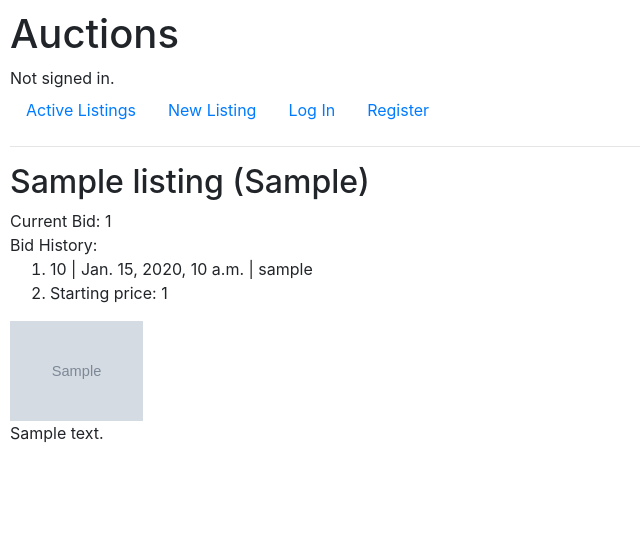
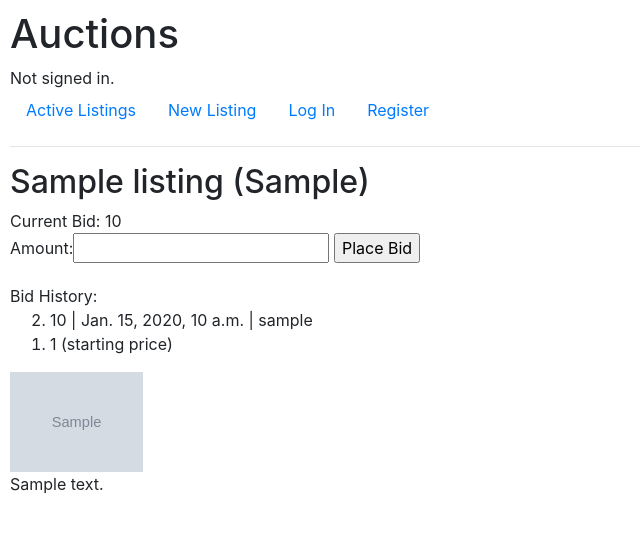
Before and after one commit to jacobsHandling/commerce, a Django app: page /listing/1 in a window 1280 px wide. Shown: the top 533 px of the page, without its empty margins (0-640 px from the left). Run offline with Django 3.2, Linux system fonts and the light colour scheme; tables that the repository leaves empty hold one stand-in row (values such as "Sample post"); grey boxes marked "Sample" are stand-in pictures; some libraries are stand-ins or nearby versions.

Commit message:
Implement bidding functionality

```diff
--- a/auctions/forms.py
+++ b/auctions/forms.py
@@ -1,6 +1,6 @@
 from django import forms
 from django.forms import ModelForm, TextInput, EmailInput
-from .models import Listing
+from .models import Listing, Bid
 
 # So when we handle a model instance in a view, we typically
 # retrieve it from the database. When we’re dealing with a form we
@@ -15,4 +15,9 @@ from .models import Listing
 class ListingForm(ModelForm):
     class Meta:
         model = Listing
-        fields = ['title', 'category','current_bid', 'image_url', 'description']
+        fields = ['title', 'category','current_price', 'image_url', 'description']
+
+class PartialBidForm(ModelForm):
+    class Meta:
+        model = Bid
+        fields = ['amount']
--- a/auctions/models.py
+++ b/auctions/models.py
@@ -19,8 +19,11 @@ class User(AbstractUser):
 class Bid(models.Model):
     amount = models.IntegerField()
     user = models.ForeignKey(User, on_delete=models.CASCADE, related_name="bids")
-    listing_id = models.ForeignKey('Listing', on_delete=models.CASCADE, related_name="bids")
+    listing = models.ForeignKey('Listing', on_delete=models.CASCADE, related_name="bids")
     time = models.DateTimeField(auto_now_add=True)
+
+    class Meta:
+        ordering = ('-time',)
 
     def __str__(self):
         return f"{self.amount} / {self.user} / {self.time}"
@@ -29,7 +32,7 @@ class Listing(models.Model):
     title = models.CharField(max_length=64)
     description = models.TextField(max_length=512)
     # current_bid = models.ForeignKey(Bid, related_name="listing")
-    current_bid = models.IntegerField()
+    current_price = models.IntegerField()
     starting_bid = models.IntegerField()
     image_url = models.URLField(blank=True, max_length=512)
     # category = models.ManyToManyField(Category, blank=True, related_name="listings")
--- a/auctions/templates/auctions/index.html
+++ b/auctions/templates/auctions/index.html
@@ -16,7 +16,7 @@
                     <div class="card-body">
                         <h3 class="card-title">{{ listing.title }}</h3>
                         <p class="card-text">
-                            Current Bid: {{ listing.current_bid }} <br>
+                            Current Bid: {{ listing.current_price }} <br>
                             Description: {{ listing.description }} <br>
                         </p>
                         <a href="{% url 'listing' listing.id %}" class="btn btn-primary">View Listing</a>
--- a/auctions/templates/auctions/listing.html
+++ b/auctions/templates/auctions/listing.html
@@ -4,8 +4,12 @@
 
 <h2>{{ listing.title  }} {% if listing.category %} ({{ listing.category }}) {% endif %}</h2>
     <div>
-        Current Bid: {{ listing.current_bid }}
+        Current Bid: {{ listing.current_price }}
+    </div>
+    <div>
         {% if user.is_authenticated %}
+
+            <!-- Option to watch/unwantch the item if user is signed in-->
             <form action="{% url 'watchlist-action' %}" method="post">
                 {% csrf_token %}
                 <input type="hidden" name="listing_id" value={{ listing.id }}>
@@ -16,19 +20,32 @@
                     <input type="submit" value="Unwatch">
                 {% endif %}
             </form>
+
         {% endif %}
+
+        <!-- Option to place a bid -->
+        <form action="{% url 'bid' %}" method="post">
+            {% csrf_token %}
+            <div class="form-group">
+                {{ bid_form }}
+                <input type=hidden name="listing_id" value={{ listing.id }}>
+                <input type="submit" value="Place Bid">
+            </div>
+        </form>
+
     </div>
+
     <div>
         Bid History:
-        <ol>
+        <ol reversed>
             {% for bid in bids %}
             <li>
                 {{ bid.amount }} | {{ bid.time }} | {{ bid.user }}
             </li>
             {% endfor %}
             <li>
-                Starting price: {{ listing.starting_bid }}
-            </li>
+                {{ listing.starting_bid }} (starting price)
+            </li
         </ol>
     </div>
     <div>
--- a/auctions/urls.py
+++ b/auctions/urls.py
@@ -10,5 +10,5 @@ urlpatterns = [
     path("new-listing", views.new_listing, name="new-listing"),
     path("listing/<int:listing_id>", views.listing, name="listing"),
     path("watchlist-action", views.watchlist_action, name="watchlist-action"),
-    # path("watch", views.un_watch, {"watch":True}, name="watch")
+    path("bid", views.bid, name="bid")
 ]
--- a/auctions/views.py
+++ b/auctions/views.py
@@ -6,7 +6,7 @@ from django.shortcuts import render
 from django.urls import reverse
 
 from .models import User, Listing, Bid, ListingComment
-from .forms import ListingForm
+from .forms import ListingForm, PartialBidForm
 
 
 
@@ -86,21 +86,26 @@ def new_listing(request):
 def listing(request, listing_id):
     """Renders the page for a listing"""
 
-    def is_watching():
-        return bool(listing.watchers.filter(id=request.user.id))
+    def determine_watchlist_action():
+
+        def is_watching():
+            return bool(listing.watchers.filter(id=request.user.id))
+
+        if is_watching():  # this can be cleaner?
+            return 0  #  present option to unwatch
+        return 1
 
     listing = Listing.objects.get(id=listing_id)
     bids = Bid.objects.filter(listing_id=listing_id)
-    if is_watching():  # this can be cleaner?
-        watchlist_action = 0  #  present option to unwatch
-    else:
-        watchlist_action = 1  # present option to watch
+
     return render(request, "auctions/listing.html", {
         "listing": listing,
         "bids": bids,
-        "watchlist_action": watchlist_action
+        "bid_form": PartialBidForm(),
+        "watchlist_action": determine_watchlist_action()
     })
 
+@login_required
 def watchlist_action(request):
     """Either adds or removes the listing to/from the user's watchlist."""
     if request.method == "POST":
@@ -111,3 +116,18 @@ def watchlist_action(request):
         else:
             request.user.watchlist.remove(listing)
         return HttpResponseRedirect(reverse("listing", args=[listing_id]))
+
+@login_required
+def bid(request):
+    if request.method == "POST":
+        listing = Listing.objects.get(pk=int(request.POST['listing_id']))
+        bid_amount = int(request.POST['amount'])
+        if bid_amount < listing.current_price:
+            #go back to listing page, with error message
+            pass
+        else:
+            bid = Bid(amount=bid_amount, user=request.user, listing=listing)
+            bid.save()
+            listing.current_price = bid_amount
+            listing.save()
+            return HttpResponseRedirect(reverse("listing", args=[listing.id]))   # with message "bid successful"
```
